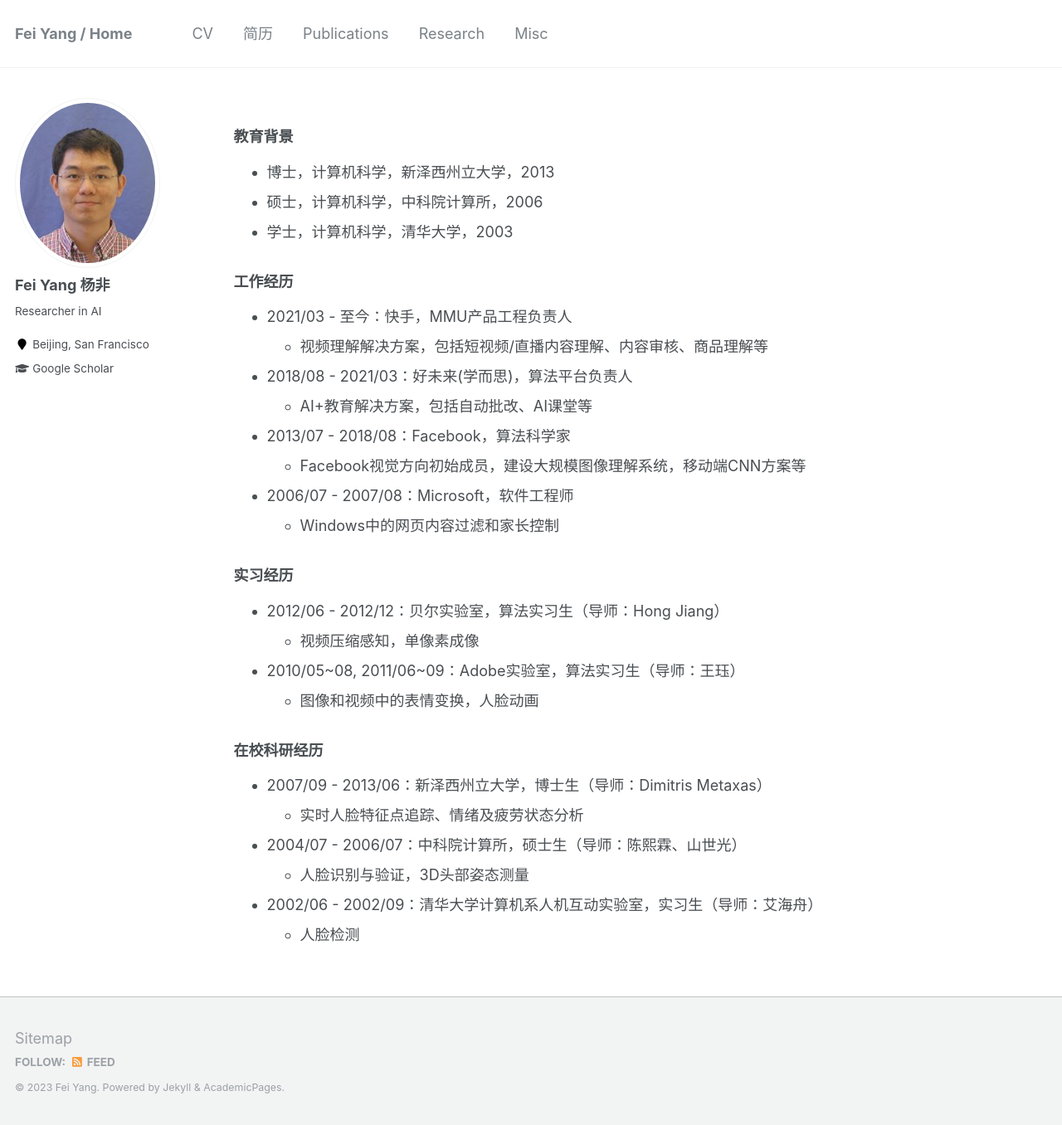
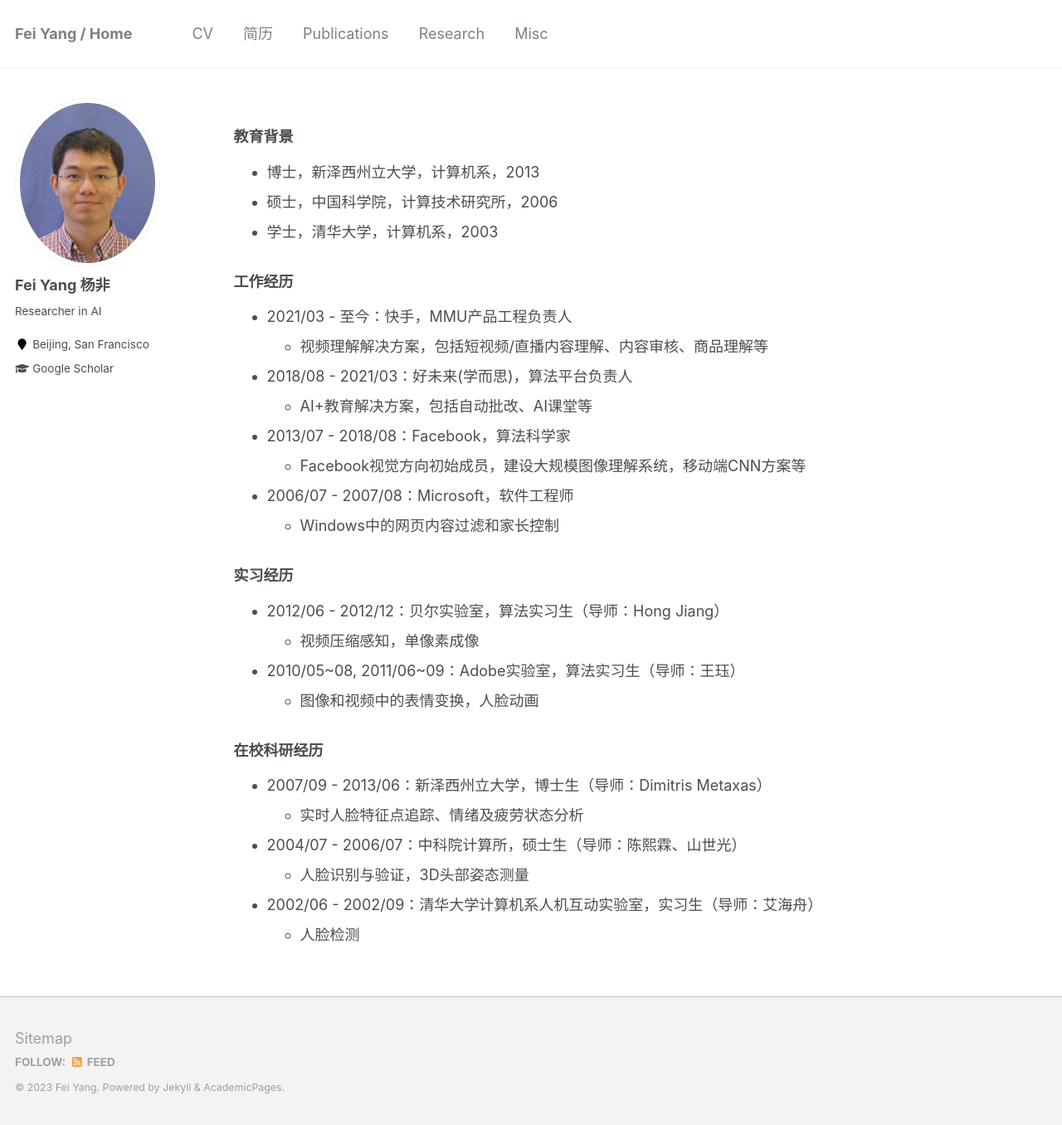
Before and after one commit to yfalan/yfalan.github.io, a Jekyll site: the page built from _pages/cv_cn.md, in a window 1280 px wide and 1356 px high. Shown: the whole window at 83% size. Built offline with Jekyll 4.4.1, drawn with Linux system fonts in a browser that asks for light colours.

Commit message:
cn resume

```diff
--- a/_pages/cv_cn.md
+++ b/_pages/cv_cn.md
@@ -11,9 +11,9 @@ author_profile: true
 
 ### 教育背景
 
-* 博士，计算机科学，新泽西州立大学，2013
-* 硕士，计算机科学，中科院计算所，2006
-* 学士，计算机科学，清华大学，2003
+* 博士，新泽西州立大学，计算机系，2013
+* 硕士，中国科学院，计算技术研究所，2006
+* 学士，清华大学，计算机系，2003
 
 ### 工作经历
 
```
